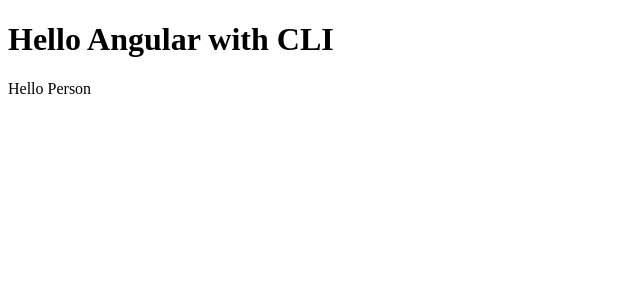
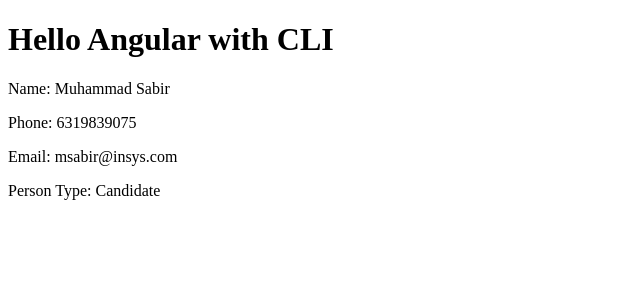
Before and after one commit to insys-group/trapps-web, an Angular app: page / in a window 1280 px wide. Shown: the top 300 px of the page, without its empty margins (0-640 px from the left). Built offline with nearby package versions, Linux system fonts and the light colour scheme.

Commit message:
person type added

```diff
--- a/src/app/person/person.component.html
+++ b/src/app/person/person.component.html
@@ -1,3 +1,4 @@
-<p>
-  Hello Person
-</p>
+<p>Name: {{person.firstName}} {{person.lastName}}</p>
+<p>Phone: {{person.phone}}</p>
+<p>Email: {{person.email}}</p>
+<p>Person Type: {{person.personType}}</p>
--- a/src/app/person/person.component.ts
+++ b/src/app/person/person.component.ts
@@ -6,10 +6,40 @@
   styleUrls: ['./person.component.css']
 })
 export class PersonComponent implements OnInit {
+  testVar: string = 'This is Test';
+  person: Person = {
+      id: 0,
+      businessId: 0,
+      addressId: 0,
+      firstName: 'Muhammad',
+      lastName: 'Sabir',
+      phone: '6319839075',
+      email: 'msabir@insys.com',
+      personType: PersonType.CANDIDATE
+  };
 
-  constructor() { }
+  constructor() {
+  }
 
   ngOnInit() {
+
   }
+}
 
+export class Person {
+  id: number;
+  businessId: number;
+  firstName: string;
+  lastName: string;
+  phone: string;
+  email: string;
+  personType: string;
+  addressId: number;
 }
+
+export class PersonType {
+    static EMPLOYEE : string = "Employee";
+    static CANDIDATE : string = "Candidate";
+    static PIVOTAL : string = "Pivotal";
+    static VENDOR : string = "Vendor";
+}
```
